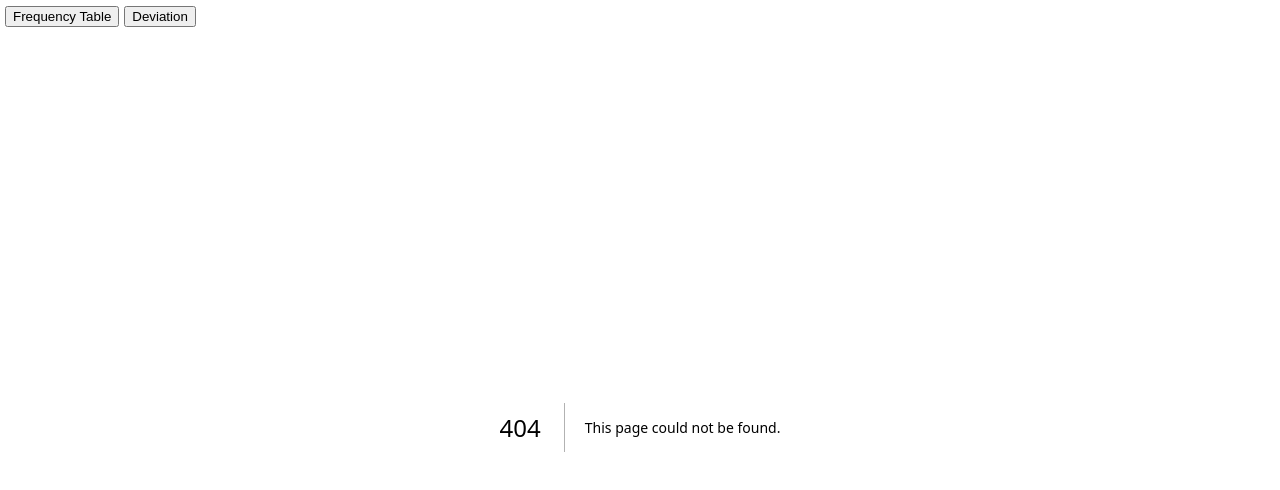
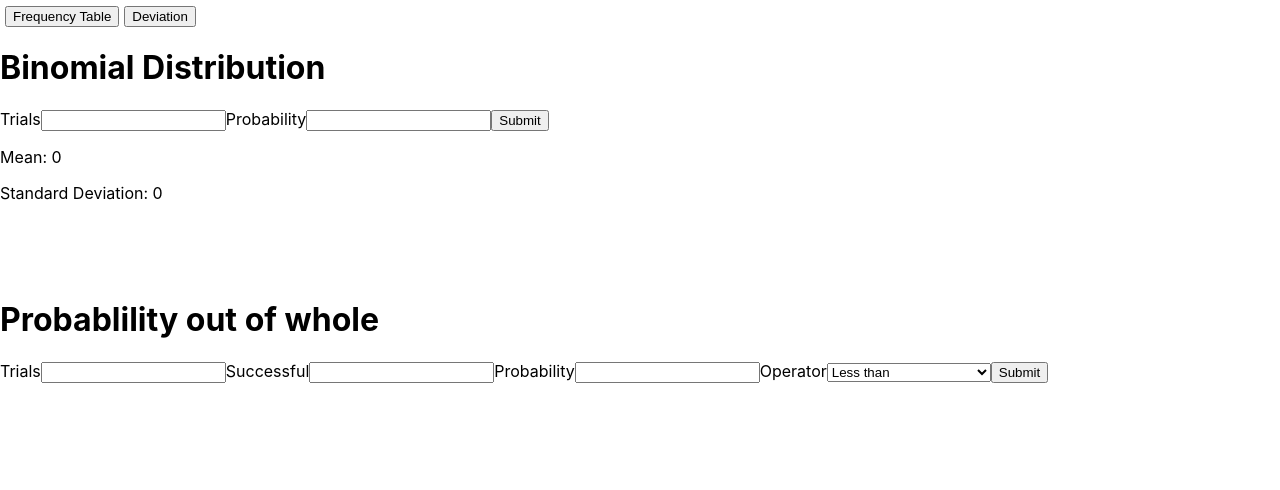
Before and after one commit to WasteofSpaceYT/FrequencyTables, a Next.js app in the folder frequency-tables/: page /binomialdist in a window 1280 px wide. Before the commit this address had no page. Shown: the top 490 px of the page. Built offline with nearby package versions, Linux system fonts and the light colour scheme.

Commit message:
Began Binomial distribution page

```diff
--- /dev/null
+++ b/frequency-tables/pages/binomialdist.tsx
@@ -0,0 +1,76 @@
+import "next"
+import { useState } from "react"
+
+const BinomialDist = () => {
+    let [mean, setMean] = useState(0.0)
+    let [standardDeviation, setStandardDeviation] = useState(0.0)
+    const handleSubmit = (e: any) => {
+        e.preventDefault()
+        let trials = e.target[0].value
+        let prob = e.target[1].value
+        let mean = trials * prob
+        let standardDeviation = Math.sqrt(trials * prob * (1 - prob))
+        setMean(mean)
+        setStandardDeviation(standardDeviation)
+    }
+    const handleSubmittwo = (e: any) => {
+        e.preventDefault()
+        let successful = e.target[0].value
+        let trials = e.target[1].value
+        let prob = e.target[2].value
+        let operator = e.target[3].value
+        console.log(operator)
+        console.log(successful, trials, prob)
+        console.log(findnCr(successful, trials))
+        console.log(Math.pow(prob, successful))
+        let ans = findnCr(successful, trials) * Math.pow(prob, successful) * Math.pow(1 - prob, trials - successful)
+        console.log(ans)
+    }
+    function findnCr(n: number, r: number) {
+        return factorial(n) / (factorial(r) * factorial(n - r))
+    }
+    function factorial(n: number) {
+        let ans = n;
+        for(let i = n-1; i > 0; i--) {
+            ans *= i
+        }
+        return ans;
+    }
+return(
+    <>
+    <h1>Binomial Distribution</h1>
+    <form onSubmit={handleSubmit}>
+        <label>Trials</label>
+        <input type="number" />
+        <label>Probability</label>
+        <input type="text" />
+        <input type="submit" />
+    </form>
+    <p>Mean: {mean}</p>
+    <p>Standard Deviation: {standardDeviation}</p>
+    <br />
+    <br />
+    <br />
+    <h1>Probablility out of whole</h1>
+    <form onSubmit={handleSubmittwo}>
+        <label>Trials</label>
+        <input type="number" />
+        <label>Successful</label>
+        <input type="number" />
+        <label>Probability</label>
+        <input type="text" />
+        <label htmlFor="operator">Operator</label>
+        <select name="operator" id="operator">
+            <option value="less">Less than</option>
+            <option value="lessEqual">Less than or equal to</option>
+            <option value="greater">Greater than</option>
+            <option value="greaterEqual">Greater than or equal to</option>
+            <option value="equal">Equal to</option>
+        </select>
+    <input type="submit" />
+    </form>
+    </>
+)
+}
+
+export default BinomialDist
```
